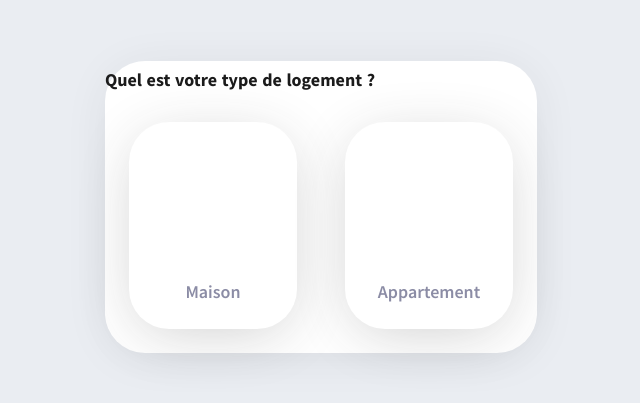
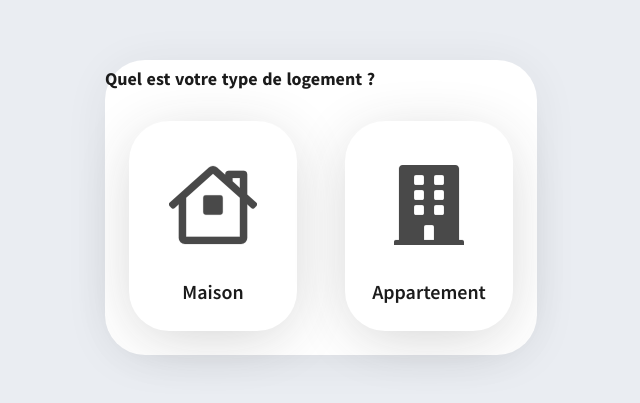
Before and after one commit to Renergie-app/web, a Nuxt app: page / in a window 1280 px wide. Shown: the part 193-596 px from the top of the page, without its empty margins (319-959 px from the left). Built offline with nearby package versions, Linux system fonts and the light colour scheme.

Commit message:
Replace imagebutton image with SVG

```diff
--- a/components/Inputs/ButtonImage.vue
+++ b/components/Inputs/ButtonImage.vue
@@ -1,7 +1,13 @@
 <template>
   <button class="m-6 p-5 flex flex-col items-center w-44" @click="click">
-    <img v-if="img" class="p-7 h-32 w-32" :src="img" :alt="title" />
-    <div class="text-lg font-semibold mb-1 mt-2">{{ title }}</div>
+    <img v-if="img" class="title p-7 h-full w-full" :src="img" :alt="title" />
+    <div
+      v-if="!img"
+      class="svgContainer h-32 w-32 p-5 flex items-center justify-center"
+    >
+      <slot />
+    </div>
+    <div class="text-xl font-semibold mb-1 mt-2">{{ title }}</div>
   </button>
 </template>
 
@@ -14,19 +20,29 @@ button {
   transition: all 0.05s;
 }
 
-img {
+img,
+.svgContainer {
   border-radius: 25px;
   background-color: rgb(255, 255, 255);
   transition: all 0.1s;
+  fill: var(--text-sec);
+  stroke: var(--text-sec);
 }
-button:hover img {
+button:hover img,
+button:hover .svgContainer {
+  fill: white;
+  stroke: white;
   background-color: var(--blue);
 }
-div {
+.svgContainer svg {
+  height: 5rem;
+}
+
+title {
   color: var(--text-sec);
 }
 button:hover {
-  transform: scale(1.2);
+  transform: scale(1.05);
 }
 </style>
 <script>
--- a/pages/index.vue
+++ b/pages/index.vue
@@ -14,11 +14,23 @@
       >
         <button-image
           @click="choiceHouse"
-          v-for="(value, index) in questionList[indexQuestion].choices"
-          :key="index"
-          :title="value.text"
-          :img="value.img"
+          :title="questionList[indexQuestion].choices[0].text"
         >
+          <svg xmlns="http://www.w3.org/2000/svg" viewBox="0 0 576 512">
+            <path
+              d="M570.63,240,512,187.36V56a24,24,0,0,0-24-24H392a24,24,0,0,0-24,24v2.08l-53.44-48a40,40,0,0,0-53.12,0L5.37,240A16,16,0,0,0,4,262.58l10.62,11.95a16,16,0,0,0,22.59,1.34l26.75-24V472a40,40,0,0,0,40,40H472a40,40,0,0,0,40-40V251.85l26.75,24a16,16,0,0,0,22.59-1.34L572,262.58A16,16,0,0,0,570.63,240ZM464,464H112V208.75l176-158,176,158Zm0-319.74-48-43.09V80h48ZM224,208v96a16,16,0,0,0,16,16h96a16,16,0,0,0,16-16V208a16,16,0,0,0-16-16H240A16,16,0,0,0,224,208Z"
+            />
+          </svg>
+        </button-image>
+        <button-image
+          @click="choiceHouse"
+          :title="questionList[indexQuestion].choices[1].text"
+        >
+          <svg xmlns="http://www.w3.org/2000/svg" viewBox="0 0 448 512">
+            <path
+              d="M436 480h-20V24c0-13.255-10.745-24-24-24H56C42.745 0 32 10.745 32 24v456H12c-6.627 0-12 5.373-12 12v20h448v-20c0-6.627-5.373-12-12-12zM128 76c0-6.627 5.373-12 12-12h40c6.627 0 12 5.373 12 12v40c0 6.627-5.373 12-12 12h-40c-6.627 0-12-5.373-12-12V76zm0 96c0-6.627 5.373-12 12-12h40c6.627 0 12 5.373 12 12v40c0 6.627-5.373 12-12 12h-40c-6.627 0-12-5.373-12-12v-40zm52 148h-40c-6.627 0-12-5.373-12-12v-40c0-6.627 5.373-12 12-12h40c6.627 0 12 5.373 12 12v40c0 6.627-5.373 12-12 12zm76 160h-64v-84c0-6.627 5.373-12 12-12h40c6.627 0 12 5.373 12 12v84zm64-172c0 6.627-5.373 12-12 12h-40c-6.627 0-12-5.373-12-12v-40c0-6.627 5.373-12 12-12h40c6.627 0 12 5.373 12 12v40zm0-96c0 6.627-5.373 12-12 12h-40c-6.627 0-12-5.373-12-12v-40c0-6.627 5.373-12 12-12h40c6.627 0 12 5.373 12 12v40zm0-96c0 6.627-5.373 12-12 12h-40c-6.627 0-12-5.373-12-12V76c0-6.627 5.373-12 12-12h40c6.627 0 12 5.373 12 12v40z"
+            />
+          </svg>
         </button-image>
       </div>
       <div v-if="questionList[indexQuestion].type === 'inputText'">
```
